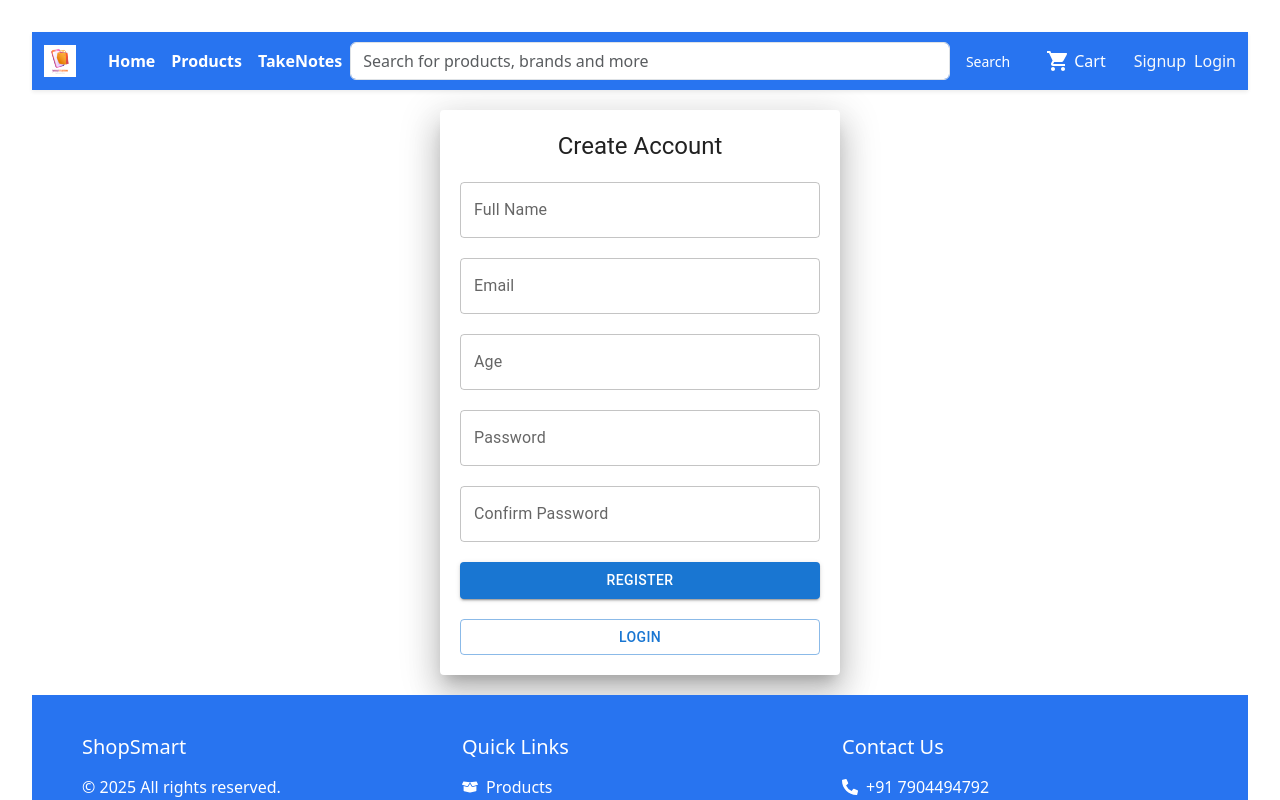
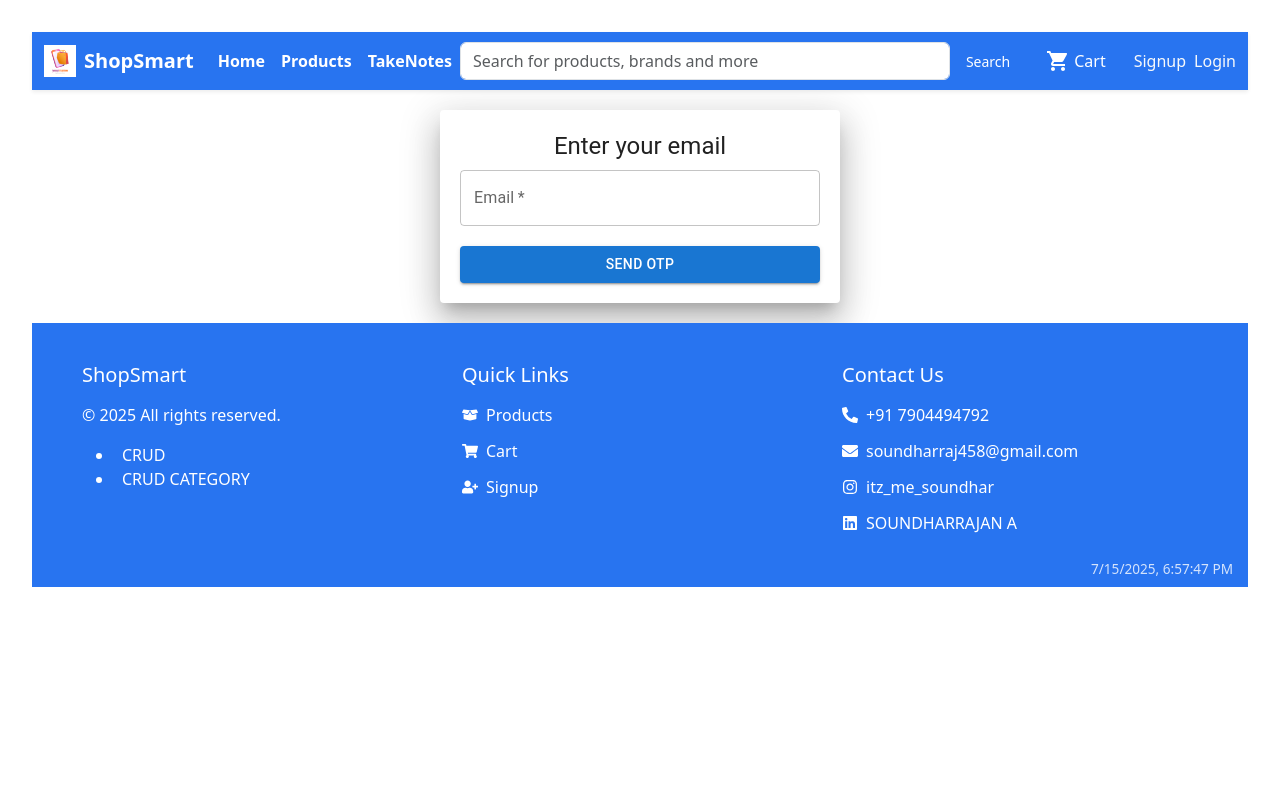
Before and after one commit to Soundharr/E-commerceShoping, a React (Vite) app: page /signup in a window 1280 px wide. Shown: the top 800 px of the page. Built offline with nearby package versions, Linux system fonts and the light colour scheme.

Commit message:
Update base path for GitHub Pages

```diff
--- a/src/components/NavBar.jsx
+++ b/src/components/NavBar.jsx
@@ -1,5 +1,4 @@
 import React, { useState, useEffect } from "react";
-import logo from "../assets/logo.png";
 import {
   Navbar,
   Nav,
@@ -11,9 +10,11 @@ import {
 } from "react-bootstrap";
 import { Link, useNavigate } from "react-router-dom";
 import { MdShoppingCart, MdPerson } from "react-icons/md";
+import logo from "../assets/logo.png"; // Adjust path if needed
 
 function NavBar() {
   const navigate = useNavigate();
+
   const [user, setUser] = useState(null);
   const [cartCount, setCartCount] = useState(0);
   const [searchTerm, setSearchTerm] = useState("");
@@ -22,16 +23,10 @@ function NavBar() {
     // Load user info from localStorage on mount
     const storedUser = localStorage.getItem("user");
     if (storedUser) {
-      try {
-        const parsedUser = JSON.parse(storedUser);
-        setUser(parsedUser);
-      } catch (error) {
-        console.error("Error parsing user data from localStorage:", error);
-        localStorage.removeItem("user");
-        setUser(null);
-      }
+      setUser(JSON.parse(storedUser));
     }
-    // Load cart count from localStorage or Redux here
+
+    // Load cart items count
     const storedCart = localStorage.getItem("cartItems");
     if (storedCart) {
       try {
@@ -41,6 +36,27 @@ function NavBar() {
         setCartCount(0);
       }
     }
+
+    // Listen for changes in localStorage (e.g. login/logout)
+    const onStorageChange = () => {
+      const updatedUser = localStorage.getItem("user");
+      setUser(updatedUser ? JSON.parse(updatedUser) : null);
+
+      const updatedCart = localStorage.getItem("cartItems");
+      if (updatedCart) {
+        try {
+          const parsedCart = JSON.parse(updatedCart);
+          setCartCount(parsedCart.length);
+        } catch {
+          setCartCount(0);
+        }
+      } else {
+        setCartCount(0);
+      }
+    };
+
+    window.addEventListener("storage", onStorageChange);
+    return () => window.removeEventListener("storage", onStorageChange);
   }, []);
 
   const handleLogout = () => {
@@ -49,13 +65,11 @@ function NavBar() {
     navigate("/login");
   };
 
-  // Handle search form submit
   const handleSearch = (e) => {
     e.preventDefault();
     if (searchTerm.trim()) {
-      // Navigate to the products page with the search term as a query parameter
       navigate(`/products?search=${encodeURIComponent(searchTerm.trim())}`);
-      setSearchTerm(""); // Clear the search bar after submitting
+      setSearchTerm("");
     }
   };
 
@@ -70,6 +84,11 @@ function NavBar() {
       <Container fluid>
         <Navbar.Brand as={Link} to="/" className="d-flex align-items-center">
           <img src={logo} alt="ShopSmart" height={32} className="me-2" />
+          <span
+            style={{ fontWeight: "700", fontSize: "1.25rem", color: "white" }}
+          >
+            ShopSmart
+          </span>
         </Navbar.Brand>
 
         <Navbar.Toggle aria-controls="navbarScroll" />
@@ -90,7 +109,6 @@ function NavBar() {
             </Nav.Link>
           </Nav>
 
-          {/* Search Bar */}
           <Form
             className="d-flex align-items-center flex-grow-1 me-3"
             onSubmit={handleSearch}
@@ -109,7 +127,6 @@ function NavBar() {
             </Button>
           </Form>
 
-          {/* Cart Button with Badge */}
           <Button
             variant="light"
             className="position-relative me-3"
@@ -129,7 +146,6 @@ function NavBar() {
             <span className="ms-1">Cart</span>
           </Button>
 
-          {/* User Dropdown */}
           {user ? (
             <NavDropdown
               title={
@@ -146,7 +162,7 @@ function NavBar() {
                   ) : (
                     <MdPerson size={30} className="me-2" />
                   )}
-                  {user.name}
+                  {user.name || user.email}
                 </span>
               }
               id="user-nav-dropdown"
@@ -176,7 +192,6 @@ function NavBar() {
         </Navbar.Collapse>
       </Container>
 
-      {/* Optional: Add some custom CSS */}
       <style type="text/css">{`
         .navbar-dark .navbar-nav .nav-link {
           color: white;
--- a/src/components/SignUp.jsx
+++ b/src/components/SignUp.jsx
@@ -1,116 +1,268 @@
+// import { Button, Paper, TextField, Typography } from "@mui/material";
+// import React from "react";
+// import { useForm } from "react-hook-form";
+// import * as Yup from "yup";
+// import { yupResolver } from "@hookform/resolvers/yup";
+// import { useNavigate } from "react-router-dom";
+
+// let schema = Yup.object().shape({
+//   name: Yup.string()
+//     .required("Name is required")
+//     .matches(/^[A-Z][a-z]+ [A-Za-z]+$/, "Enter your full name"),
+//   email: Yup.string().email("Invalid email").required("Email is required"),
+//   age: Yup.number()
+//     .integer("Must be integer")
+//     .positive("Must be positive")
+//     .required("Age is required")
+//     .min(18, "Age must be at least 18")
+//     .max(30, "Age must be at most 30"),
+//   password: Yup.string()
+//     .required("Password is required")
+//     .min(8, "Password must be at least 8 chars"),
+//   cpassword: Yup.string()
+//     .oneOf([Yup.ref("password")], "Passwords must match")
+//     .required("Confirm password is required"),
+// });
+
+// const SignUp = () => {
+//   const navigate = useNavigate();
+//   const paperStyle = {
+//     width: 400,
+//     margin: "20px auto",
+//     padding: "20px",
+//     display: "grid",
+//     gap: "20px",
+//   };
+
+//   const {
+//     register,
+//     handleSubmit,
+//     formState: { errors },
+//   } = useForm({ resolver: yupResolver(schema) });
+
+//   const handleData = async (data) => {
+//     try {
+//       const res = await fetch("http://localhost:8000/register/", {
+//         method: "POST",
+//         headers: { "Content-Type": "application/json" },
+//         body: JSON.stringify(data),
+//       });
+//       const json = await res.json();
+//       if (res.ok) {
+//         alert("Registration successful!");
+//         navigate("/login");
+//       } else {
+//         alert("Error: " + JSON.stringify(json));
+//       }
+//     } catch (err) {
+//       console.error(err);
+//       alert("Server error. Try again.");
+//     }
+//   };
+
+//   return (
+//     <Paper
+//       elevation={20}
+//       style={paperStyle}
+//       component="form"
+//       onSubmit={handleSubmit(handleData)}
+//     >
+//       <Typography variant="h5" textAlign="center">
+//         Create Account
+//       </Typography>
+//       <TextField
+//         label="Full Name"
+//         {...register("name")}
+//         error={!!errors.name}
+//         helperText={errors.name?.message}
+//       />
+//       <TextField
+//         label="Email"
+//         {...register("email")}
+//         error={!!errors.email}
+//         helperText={errors.email?.message}
+//       />
+//       <TextField
+//         label="Age"
+//         type="number"
+//         {...register("age")}
+//         error={!!errors.age}
+//         helperText={errors.age?.message}
+//       />
+//       <TextField
+//         label="Password"
+//         type="password"
+//         {...register("password")}
+//         error={!!errors.password}
+//         helperText={errors.password?.message}
+//       />
+//       <TextField
+//         label="Confirm Password"
+//         type="password"
+//         {...register("cpassword")}
+//         error={!!errors.cpassword}
+//         helperText={errors.cpassword?.message}
+//       />
+//       <Button variant="contained" type="submit">
+//         Register
+//       </Button>
+//       <Button variant="outlined" fullWidth onClick={() => navigate("/login")}>
+//         Login
+//       </Button>
+//     </Paper>
+//   );
+// };
+
+// export default SignUp;
+
 import { Button, Paper, TextField, Typography } from "@mui/material";
-import React from "react";
-import { useForm } from "react-hook-form";
-import * as Yup from "yup";
-import { yupResolver } from "@hookform/resolvers/yup";
+import React, { useState } from "react";
 import { useNavigate } from "react-router-dom";
 
-let schema = Yup.object().shape({
-  name: Yup.string()
-    .required("Name is required")
-    .matches(/^[A-Z][a-z]+ [A-Za-z]+$/, "Enter your full name"),
-  email: Yup.string().email("Invalid email").required("Email is required"),
-  age: Yup.number()
-    .integer("Must be integer")
-    .positive("Must be positive")
-    .required("Age is required")
-    .min(18, "Age must be at least 18")
-    .max(30, "Age must be at most 30"),
-  password: Yup.string()
-    .required("Password is required")
-    .min(8, "Password must be at least 8 chars"),
-  cpassword: Yup.string()
-    .oneOf([Yup.ref("password")], "Passwords must match")
-    .required("Confirm password is required"),
-});
+export default function SignUp() {
+  const [step, setStep] = useState("email"); // 'email' | 'otp' | 'done'
+  const [email, setEmail] = useState("");
+  const [otp, setOtp] = useState("");
+  const [loading, setLoading] = useState(false);
+  const navigate = useNavigate();
 
-const SignUp = () => {
-  const navigate = useNavigate();
-  const paperStyle = {
-    width: 400,
-    margin: "20px auto",
-    padding: "20px",
-    display: "grid",
-    gap: "20px",
-  };
+  const isValidEmail = (email) => /^[^\s@]+@[^\s@]+\.[^\s@]+$/.test(email);
 
-  const {
-    register,
-    handleSubmit,
-    formState: { errors },
-  } = useForm({ resolver: yupResolver(schema) });
+  const handleSendOtp = async (e) => {
+    e.preventDefault();
+    if (!email) return alert("Please enter your email");
+    if (!isValidEmail(email)) return alert("Please enter a valid email");
 
-  const handleData = async (data) => {
+    setLoading(true);
     try {
-      const res = await fetch("http://localhost:8000/register/", {
+      const res = await fetch(
+        "https://e-commerce-oagd.onrender.com/register/request-otp/",
+        {
           method: "POST",
           headers: { "Content-Type": "application/json" },
-        body: JSON.stringify(data),
-      });
-      const json = await res.json();
+          body: JSON.stringify({ email }),
+        }
+      );
+
       if (res.ok) {
-        alert("Registration successful!");
-        navigate("/login");
+        alert("OTP sent to your email!");
+        setStep("otp");
       } else {
-        alert("Error: " + JSON.stringify(json));
+        const err = await res.json();
+        alert("Error: " + (err.detail || JSON.stringify(err)));
       }
-    } catch (err) {
-      console.error(err);
-      alert("Server error. Try again.");
+    } catch (error) {
+      alert("Server error: " + error.message);
+    } finally {
+      setLoading(false);
     }
   };
 
+  const handleVerifyOtp = async (e) => {
+    e.preventDefault();
+    if (!otp) return alert("Please enter OTP");
+    if (otp.length !== 6 || !/^\d+$/.test(otp))
+      return alert("OTP must be 6 digits");
+
+    setLoading(true);
+    try {
+      const res = await fetch(
+        "https://e-commerce-oagd.onrender.com/register/verify-otp/",
+        {
+          method: "POST",
+          headers: { "Content-Type": "application/json" },
+          body: JSON.stringify({ email, otp }),
+        }
+      );
+
+      if (res.ok) {
+        alert("Verification successful! You are logged in.");
+
+        // Save user info in localStorage
+        localStorage.setItem(
+          "user",
+          JSON.stringify({ name: email, email: email, avatar: "" })
+        );
+
+        // Redirect to products page
+        setTimeout(() => {
+          navigate("/products");
+        }, 1000);
+      } else {
+        const err = await res.json();
+        alert("Verification failed: " + (err.detail || JSON.stringify(err)));
+      }
+    } catch (error) {
+      alert("Server error: " + error.message);
+    } finally {
+      setLoading(false);
+    }
+  };
+
+  if (step === "email") {
     return (
       <Paper
         elevation={20}
-      style={paperStyle}
-      component="form"
-      onSubmit={handleSubmit(handleData)}
+        style={{ maxWidth: 400, margin: "20px auto", padding: 20 }}
       >
-      <Typography variant="h5" textAlign="center">
-        Create Account
+        <Typography variant="h5" textAlign="center" gutterBottom>
+          Enter your email
         </Typography>
-      <TextField
-        label="Full Name"
-        {...register("name")}
-        error={!!errors.name}
-        helperText={errors.name?.message}
-      />
+        <form
+          onSubmit={handleSendOtp}
+          style={{ display: "grid", gap: 20 }}
+          noValidate
+        >
           <TextField
             label="Email"
-        {...register("email")}
-        error={!!errors.email}
-        helperText={errors.email?.message}
+            type="email"
+            value={email}
+            onChange={(e) => setEmail(e.target.value)}
+            required
+            disabled={loading}
           />
-      <TextField
-        label="Age"
-        type="number"
-        {...register("age")}
-        error={!!errors.age}
-        helperText={errors.age?.message}
-      />
-      <TextField
-        label="Password"
-        type="password"
-        {...register("password")}
-        error={!!errors.password}
-        helperText={errors.password?.message}
-      />
-      <TextField
-        label="Confirm Password"
-        type="password"
-        {...register("cpassword")}
-        error={!!errors.cpassword}
-        helperText={errors.cpassword?.message}
-      />
-      <Button variant="contained" type="submit">
-        Register
+          <Button variant="contained" type="submit" disabled={loading}>
+            {loading ? "Sending..." : "Send OTP"}
           </Button>
-      <Button variant="outlined" fullWidth onClick={() => navigate("/login")}>
-        Login
-      </Button>
+        </form>
       </Paper>
     );
-};
+  }
 
-export default SignUp;
+  if (step === "otp") {
+    return (
+      <Paper
+        elevation={20}
+        style={{ maxWidth: 400, margin: "20px auto", padding: 20 }}
+      >
+        <Typography variant="h5" textAlign="center" gutterBottom>
+          Enter OTP
+        </Typography>
+        <form
+          onSubmit={handleVerifyOtp}
+          style={{ display: "grid", gap: 20 }}
+          noValidate
+        >
+          <TextField
+            label="OTP"
+            type="text"
+            value={otp}
+            onChange={(e) => setOtp(e.target.value)}
+            required
+            inputProps={{
+              maxLength: 6,
+              inputMode: "numeric",
+              pattern: "[0-9]*",
+            }}
+            disabled={loading}
+          />
+          <Button variant="contained" type="submit" disabled={loading}>
+            {loading ? "Verifying..." : "Verify OTP"}
+          </Button>
+        </form>
+      </Paper>
+    );
+  }
+
+  return null;
+}
```
Lines whose indentation alone changed are shown as unchanged.
